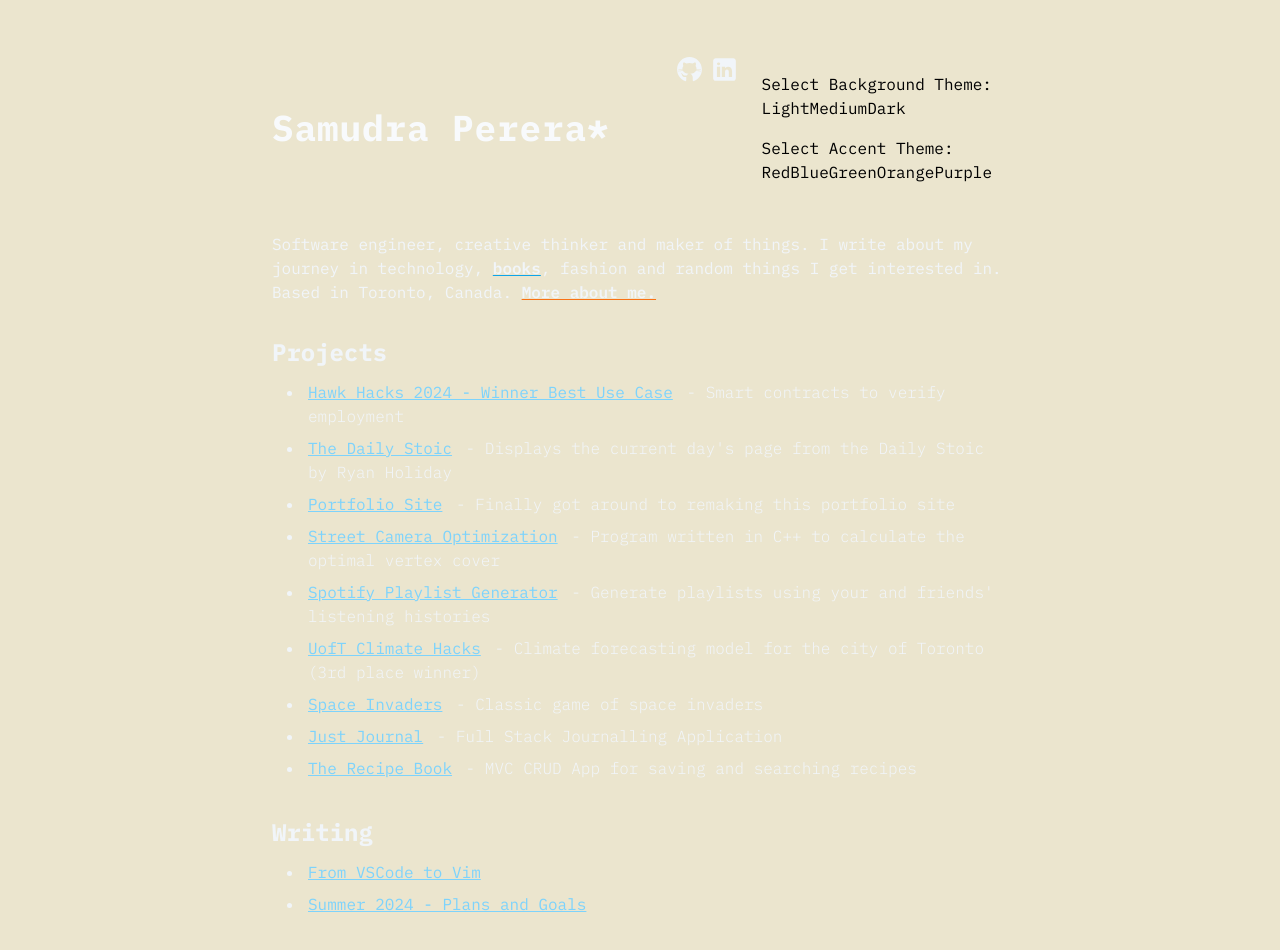
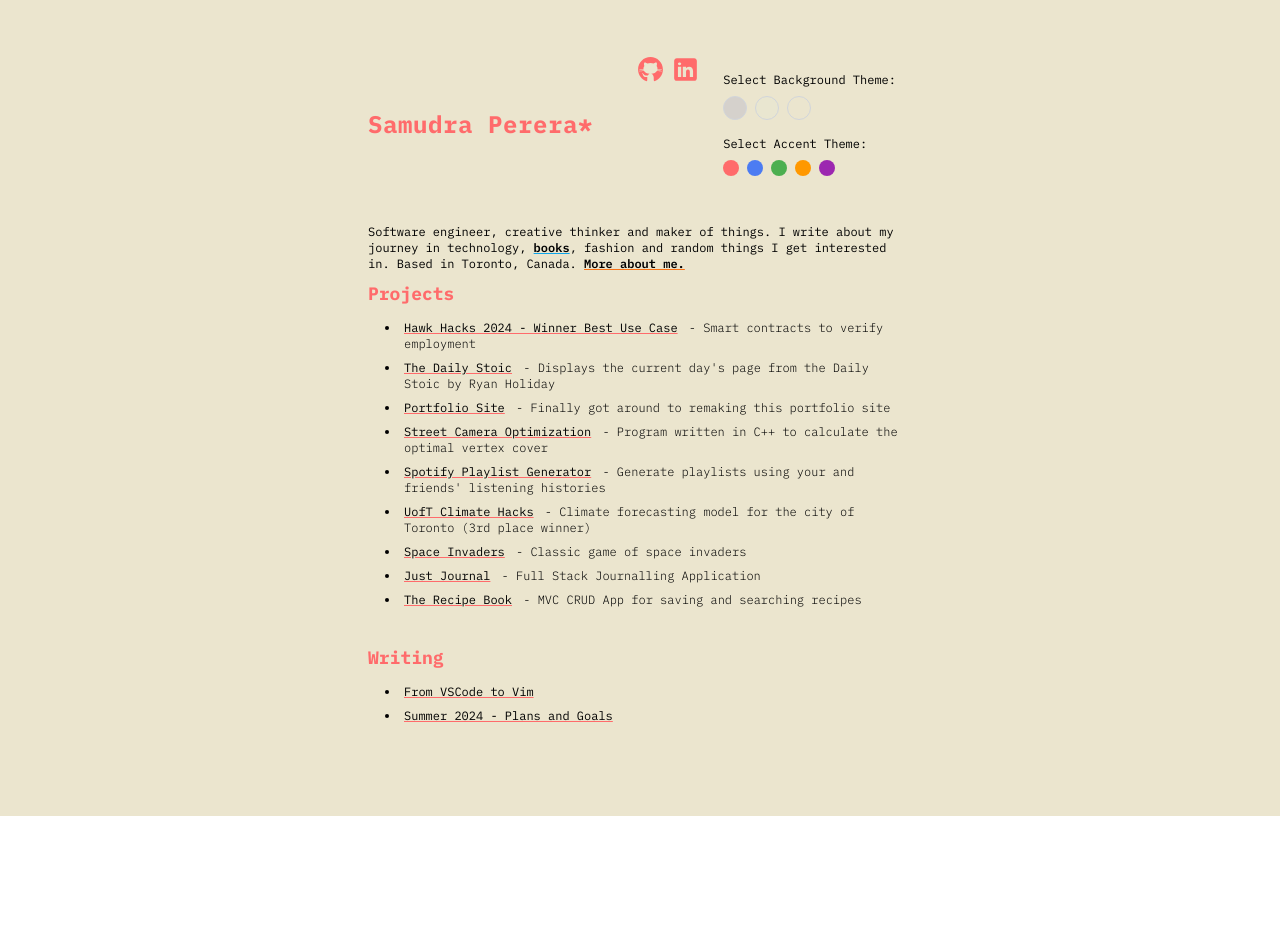
Before and after one commit to samudra-perera/portfolio-site, a React (Vite) app: page / in a window 1280 px wide. Shown: the top 950 px of the page. After the commit the page ends 816 px from the top, so only its background shows below. Built offline with nearby package versions, Linux system fonts and the light colour scheme.

Commit message:
Refactored toggle colour feature, styling main app page

```diff
--- a/src/Home.tsx
+++ b/src/Home.tsx
@@ -1,14 +1,18 @@
 import { Link } from "react-router-dom";
+import { useTheme } from "./context/ThemeContext.tsx";
 import Container from "./components/Container";
 import ProjectsList from "./components/ProjectsList";
 import WritingList from "./components/WritingList";
 import ToggleTheme from "./components/ToggleTheme";
 
 const Home = () => {
+  const { accentTheme } = useTheme();
   return (
     <Container>
       <div className="md:flex items-center justify-between pb-8">
-        <h2 className="font-bold text-4xl tracking-wide text-slate-50">
+        <h2
+          className={`font-bold text-2xl tracking-wide text-accent-${accentTheme}`}
+        >
           Samudra Perera*
         </h2>
         <div className="flex space-x-2">
@@ -20,7 +24,7 @@ const Home = () => {
               width="27"
               height="27"
               viewBox="0 0 50 50"
-              className="fill-current text-slate-100"
+              className={`fill-current text-accent-${accentTheme}`}
             >
               <path d="M17.791,46.836C18.502,46.53,19,45.823,19,45v-5.4c0-0.197,0.016-0.402,0.041-0.61C19.027,38.994,19.014,38.997,19,39 c0,0-3,0-3.6,0c-1.5,0-2.8-0.6-3.4-1.8c-0.7-1.3-1-3.5-2.8-4.7C8.9,32.3,9.1,32,9.7,32c0.6,0.1,1.9,0.9,2.7,2c0.9,1.1,1.8,2,3.4,2 c2.487,0,3.82-0.125,4.622-0.555C21.356,34.056,22.649,33,24,33v-0.025c-5.668-0.182-9.289-2.066-10.975-4.975 c-3.665,0.042-6.856,0.405-8.677,0.707c-0.058-0.327-0.108-0.656-0.151-0.987c1.797-0.296,4.843-0.647,8.345-0.714 c-0.112-0.276-0.209-0.559-0.291-0.849c-3.511-0.178-6.541-0.039-8.187,0.097c-0.02-0.332-0.047-0.663-0.051-0.999 c1.649-0.135,4.597-0.27,8.018-0.111c-0.079-0.5-0.13-1.011-0.13-1.543c0-1.7,0.6-3.5,1.7-5c-0.5-1.7-1.2-5.3,0.2-6.6 c2.7,0,4.6,1.3,5.5,2.1C21,13.4,22.9,13,25,13s4,0.4,5.6,1.1c0.9-0.8,2.8-2.1,5.5-2.1c1.5,1.4,0.7,5,0.2,6.6c1.1,1.5,1.7,3.2,1.6,5 c0,0.484-0.045,0.951-0.11,1.409c3.499-0.172,6.527-0.034,8.204,0.102c-0.002,0.337-0.033,0.666-0.051,0.999 c-1.671-0.138-4.775-0.28-8.359-0.089c-0.089,0.336-0.197,0.663-0.325,0.98c3.546,0.046,6.665,0.389,8.548,0.689 c-0.043,0.332-0.093,0.661-0.151,0.987c-1.912-0.306-5.171-0.664-8.879-0.682C35.112,30.873,31.557,32.75,26,32.969V33 c2.6,0,5,3.9,5,6.6V45c0,0.823,0.498,1.53,1.209,1.836C41.37,43.804,48,35.164,48,25C48,12.318,37.683,2,25,2S2,12.318,2,25 C2,35.164,8.63,43.804,17.791,46.836z"></path>
             </svg>
@@ -33,7 +37,7 @@ const Home = () => {
               width="27"
               height="27"
               viewBox="0 0 50 50"
-              className="fill-current text-slate-100"
+              className={`fill-current text-accent-${accentTheme}`}
             >
               <path d="M41,4H9C6.24,4,4,6.24,4,9v32c0,2.76,2.24,5,5,5h32c2.76,0,5-2.24,5-5V9C46,6.24,43.76,4,41,4z M17,20v19h-6V20H17z M11,14.47c0-1.4,1.2-2.47,3-2.47s2.93,1.07,3,2.47c0,1.4-1.12,2.53-3,2.53C12.2,17,11,15.87,11,14.47z M39,39h-6c0,0,0-9.26,0-10 c0-2-1-4-3.5-4.04h-0.08C27,24.96,26,27.02,26,29c0,0.91,0,10,0,10h-6V20h6v2.56c0,0,1.93-2.56,5.81-2.56 c3.97,0,7.19,2.73,7.19,8.26V39z"></path>
             </svg>
@@ -41,7 +45,7 @@ const Home = () => {
           <ToggleTheme />
         </div>
       </div>
-      <p className="text-slate-100 pb-8">
+      <p className={`text-black pb-2 text-xs`}>
         Software engineer, creative thinker and maker of things. I write about
         my journey in technology,{" "}
         <a
@@ -60,9 +64,13 @@ const Home = () => {
           More about me.
         </Link>
       </p>
-      <h3 className="text-slate-100 text-2xl font-bold pb-2">Projects</h3>
+      <h3 className={`text-accent-${accentTheme} text-lg font-bold pb-2`}>
+        Projects
+      </h3>
       <ProjectsList />
-      <h3 className="text-slate-100 text-2xl font-bold pb-2">Writing</h3>
+      <h3 className={`text-accent-${accentTheme} text-lg font-bold pb-2`}>
+        Writing
+      </h3>
       <WritingList />
     </Container>
   );
--- a/src/components/Container.tsx
+++ b/src/components/Container.tsx
@@ -12,7 +12,7 @@ const Container = ({ children }: Props) => {
     <div
       className={`bg-beige-${backgroundTheme} min-h-screen flex justify-center`}
     >
-      <div className="max-w-3xl p-4 py-14">{children}</div>
+      <div className="max-w-xl p-4 py-14">{children}</div>
     </div>
   );
 };
--- a/src/components/ProjectsList.tsx
+++ b/src/components/ProjectsList.tsx
@@ -1,13 +1,15 @@
 import { Link } from "react-router-dom";
+import { useTheme } from "../context/ThemeContext";
 import ProjectData from "../data/projects/projects";
 
 const ProjectsList = () => {
+  const { accentTheme } = useTheme();
   return (
     <ul className="pb-8 pl-8 list-disc text-slate-100">
       {ProjectData.map((project) => (
-        <li className="text-white-100 font-light p-1">
+        <li className="text-black text-xs font-light p-1">
           <Link
-            className="text-sky-300 underline pr-1 font-normal"
+            className={`decoration-accent-${accentTheme} underline pr-1 font-normal`}
             key={project.name}
             to={`/${project.url}`}
           >
--- a/src/components/ToggleTheme.tsx
+++ b/src/components/ToggleTheme.tsx
@@ -1,41 +1,58 @@
 import { useTheme } from "../context/ThemeContext";
+//TODO: Add function to filter accent theme based on the background theme
 
 const ToggleTheme = () => {
-  const { backgroundTheme, setBackgroundTheme, accentTheme, setAccentTheme } =
-    useTheme();
+  const { setBackgroundTheme, setAccentTheme } = useTheme();
+
+  // Array of background colors with their respective keys
+  const backgroundColors = [
+    { name: "Light", color: "light", className: "bg-beige-light" },
+    { name: "Medium", color: "medium", className: "bg-beige-medium" },
+    { name: "Dark", color: "dark", className: "bg-beige-dark" },
+  ];
+
+  // Array of accent colors with their respective keys
+  const accentColors = [
+    { name: "Red", color: "red", className: "bg-accent-red" },
+    { name: "Blue", color: "blue", className: "bg-accent-blue" },
+    { name: "Green", color: "green", className: "bg-accent-green" },
+    { name: "Orange", color: "orange", className: "bg-accent-orange" },
+    { name: "Purple", color: "purple", className: "bg-accent-purple" },
+  ];
+
+  const circleButtonClasses =
+    "w-6 h-6 rounded-full border border-gray-300 cursor-pointer";
+
+  const accentButtonClasses = "w-4 h-4 rounded-full cursor-pointer";
 
   return (
-    <div className="p-4">
+    <div className="p-4 text-xs">
       <div>
         <p>Select Background Theme:</p>
-        <button onClick={() => setBackgroundTheme("light")} className="btn">
-          Light
-        </button>
-        <button onClick={() => setBackgroundTheme("medium")} className="btn">
-          Medium
-        </button>
-        <button onClick={() => setBackgroundTheme("dark")} className="btn">
-          Dark
-        </button>
+        <div className="flex space-x-2 mt-2">
+          {backgroundColors.map((bg) => (
+            <button
+              key={bg.color}
+              onClick={() => setBackgroundTheme(bg.color)}
+              className={`${circleButtonClasses} ${bg.className}`}
+              title={bg.name}
+            />
+          ))}
+        </div>
       </div>
 
       <div className="mt-4">
         <p>Select Accent Theme:</p>
-        <button onClick={() => setAccentTheme("red")} className="btn">
-          Red
-        </button>
-        <button onClick={() => setAccentTheme("blue")} className="btn">
-          Blue
-        </button>
-        <button onClick={() => setAccentTheme("green")} className="btn">
-          Green
-        </button>
-        <button onClick={() => setAccentTheme("orange")} className="btn">
-          Orange
-        </button>
-        <button onClick={() => setAccentTheme("purple")} className="btn">
-          Purple
-        </button>
+        <div className="flex space-x-2 mt-2 items-center">
+          {accentColors.map((accent) => (
+            <button
+              key={accent.color}
+              onClick={() => setAccentTheme(accent.color)}
+              className={`${accentButtonClasses} ${accent.className}`}
+              title={accent.name}
+            />
+          ))}
+        </div>
       </div>
     </div>
   );
--- a/src/components/WritingList.tsx
+++ b/src/components/WritingList.tsx
@@ -1,13 +1,15 @@
 import { Link } from "react-router-dom";
+import { useTheme } from "../context/ThemeContext";
 import writingData from "../data/writing/writing";
 
 const WritingList = () => {
+  const { accentTheme } = useTheme();
   return (
     <ul className="pb-8 pl-8 list-disc text-slate-100">
       {writingData.map((topic) => (
-        <li className="text-white-100  p-1 font-light">
+        <li className="text-black text-xs p-1 font-light">
           <Link
-            className="text-sky-300 underline pr-1 font-normal"
+            className={`decoration-accent-${accentTheme} underline pr-1 font-normal`}
             to={`${topic.url}`}
           >
             {topic.name}
--- a/tailwind.config.js
+++ b/tailwind.config.js
@@ -27,10 +27,15 @@ module.exports = {
     "bg-beige-light",
     "bg-beige-medium",
     "bg-beige-dark",
-    "bg-accent-red",
-    "bg-accent-blue",
-    "bg-accent-green",
-    "bg-accent-orange",
-    "bg-accent-purple",
+    "text-accent-red",
+    "text-accent-blue",
+    "text-accent-green",
+    "text-accent-orange",
+    "text-accent-purple",
+    "decoration-accent-red",
+    "decoration-accent-blue",
+    "decoration-accent-green",
+    "decoration-accent-orange",
+    "decoration-accent-purple",
   ],
 };
```
